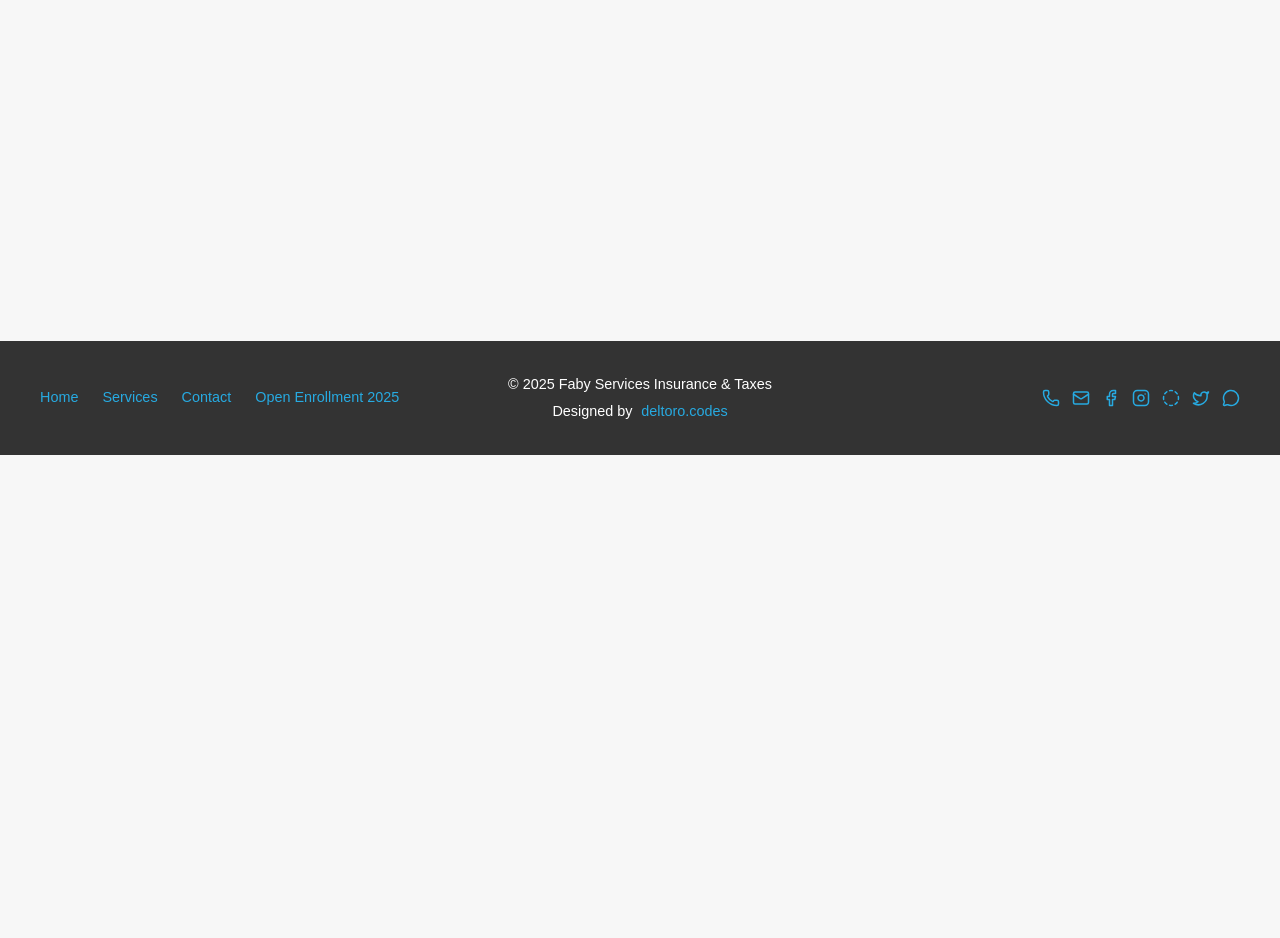
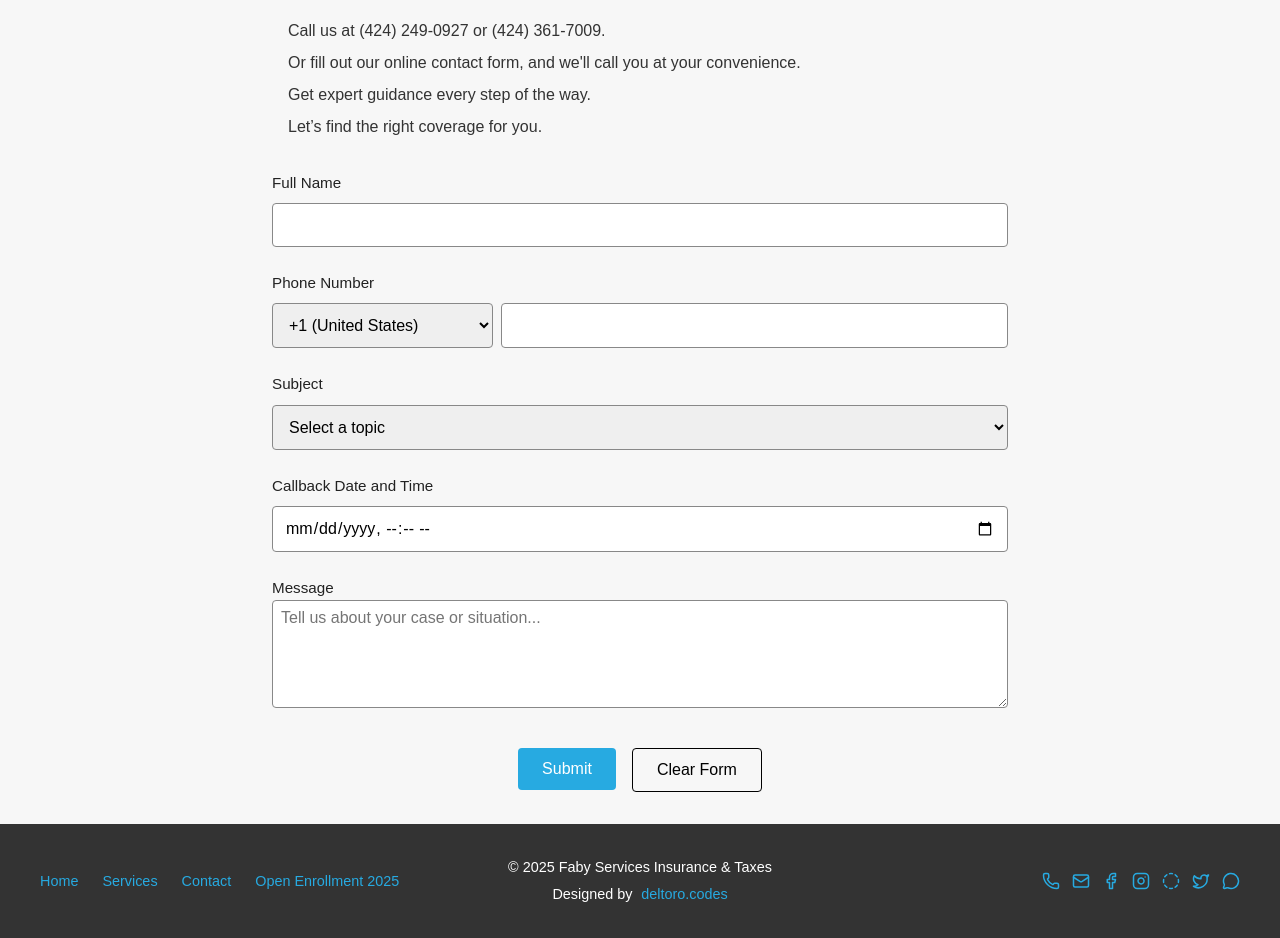
Before and after one commit to antonioedeltoro/faby-services, a React (Vite) app in the folder client/: page /open-enrollment in a window 1280 px wide. Shown: the part 345-1283 px from the top of the page. Before the commit the page ends 800 px from the top, so only its background shows below. Built offline with nearby package versions, Linux system fonts and the light colour scheme.

Commit message:
Finish contact form. Fix buttons.

```diff
--- a/client/src/pages/OpenEnrollment.jsx
+++ b/client/src/pages/OpenEnrollment.jsx
@@ -1,7 +1,147 @@
+import '../styles/OpenEnrollment.css';
+import { Helmet } from 'react-helmet';
+import { useState } from 'react';
+
 export default function OpenEnrollment() {
+  const currentYear = new Date().getFullYear();
+
+  const initialFormState = {
+    name: '',
+    phone: '',
+    countryCode: '+1',
+    subject: '',
+    callAt: '',
+    message: ''
+  };
+
+  const [formData, setFormData] = useState(initialFormState);
+
+  const handleChange = (e) => {
+    const { name, value } = e.target;
+    setFormData(prev => ({ ...prev, [name]: value }));
+  };
+
+  const handleSubmit = (e) => {
+    e.preventDefault();
+
+    const { name, phone, countryCode, subject, callAt, message } = formData;
+
+    const email = 'fabymultiservicios@gmail.com';
+    const mailSubject = encodeURIComponent(`Open Enrollment Inquiry: ${subject}`);
+    const mailBody = encodeURIComponent(
+      `New Open Enrollment Submission:\n\n` +
+      `Name: ${name}\n` +
+      `Phone: ${countryCode} ${phone}\n` +
+      `Subject: ${subject}\n` +
+      `Call At: ${callAt}\n\n` +
+      `Message:\n${message}`
+    );
+
+    window.location.href = `mailto:${email}?subject=${mailSubject}&body=${mailBody}`;
+  };
+
+  const handleReset = () => {
+    setFormData(initialFormState);
+  };
+
   return (
-    <div>
-      <h1>Open Enrollment {new Date().getFullYear()}</h1>
+    <div className="page-container open-enrollment-page">
+      <Helmet>
+        <title>{`Open Enrollment ${currentYear} | Faby Services Insurance & Taxes`}</title>
+      </Helmet>
+
+      <section className="open-enrollment-section">
+        <div className="enrollment-content">
+          <h1 className="heading-xl blue">{`Open Enrollment ${currentYear}`}</h1>
+          <p className="paragraph">Enroll With Confidence</p>
+          <p className="paragraph">
+            {`Open Enrollment ${currentYear} is here. We’ll help you select from the best health insurance plans on the market.`}
+          </p>
+          <p className="paragraph">Ready to enroll?</p>
+
+          <ul className="enrollment-list">
+            <li>Call us at (424) 249-0927 or (424) 361-7009.</li>
+            <li>Or fill out our online contact form, and we'll call you at your convenience.</li>
+            <li>Get expert guidance every step of the way.</li>
+            <li>Let’s find the right coverage for you.</li>
+          </ul>
+
+          <form className="enrollment-form" onSubmit={handleSubmit}>
+            <label>
+              Full Name
+              <input type="text" name="name" value={formData.name} onChange={handleChange} required />
+            </label>
+
+            <label>
+              Phone Number
+              <div className="phone-field">
+                <select name="countryCode" value={formData.countryCode} onChange={handleChange}>
+                  <option value="+54">+54 (Argentina)</option>
+                  <option value="+591">+591 (Bolivia)</option>
+                  <option value="+56">+56 (Chile)</option>
+                  <option value="+57">+57 (Colombia)</option>
+                  <option value="+506">+506 (Costa Rica)</option>
+                  <option value="+53">+53 (Cuba)</option>
+                  <option value="+593">+593 (Ecuador)</option>
+                  <option value="+503">+503 (El Salvador)</option>
+                  <option value="+34">+34 (Spain)</option>
+                  <option value="+502">+502 (Guatemala)</option>
+                  <option value="+504">+504 (Honduras)</option>
+                  <option value="+52">+52 (Mexico)</option>
+                  <option value="+505">+505 (Nicaragua)</option>
+                  <option value="+507">+507 (Panama)</option>
+                  <option value="+595">+595 (Paraguay)</option>
+                  <option value="+51">+51 (Peru)</option>
+                  <option value="+1">+1 (United States)</option>
+                  <option value="+598">+598 (Uruguay)</option>
+                  <option value="+58">+58 (Venezuela)</option>
+                </select>
+                <input
+                  type="tel"
+                  name="phone"
+                  value={formData.phone}
+                  onChange={handleChange}
+                  required
+                />
+              </div>
+            </label>
+
+            <label>
+              Subject
+              <select name="subject" value={formData.subject} onChange={handleChange} required>
+                <option value="">Select a topic</option>
+                <option value="Bookkeeping">Bookkeeping</option>
+                <option value="Training Courses">Training Courses</option>
+                <option value="Taxes">Taxes</option>
+                <option value="Business Consulting Services">Business Consulting Services</option>
+                <option value="Covered California">Covered California</option>
+                <option value="Medicare">Medicare</option>
+              </select>
+            </label>
+
+            <label>
+              Callback Date and Time
+              <input type="datetime-local" name="callAt" value={formData.callAt} onChange={handleChange} />
+            </label>
+
+            <label>
+              Message
+              <textarea
+                name="message"
+                value={formData.message}
+                onChange={handleChange}
+                rows={5}
+                placeholder="Tell us about your case or situation..."
+              />
+            </label>
+
+            <div className="enrollment-buttons">
+              <button type="submit" className="button">Submit</button>
+              <button type="button" className="button button--outline" onClick={handleReset}>Clear Form</button>
+            </div>
+          </form>
+        </div>
+      </section>
     </div>
   );
 }
--- a/client/src/styles/OpenEnrollment.css
+++ b/client/src/styles/OpenEnrollment.css
@@ -0,0 +1,137 @@
+/* ===========================
+   OPEN ENROLLMENT PAGE STYLES
+=========================== */
+
+.open-enrollment-page {
+  display: flex;
+  flex-direction: column;
+  gap: 0;
+}
+
+.open-enrollment-section {
+  width: 100%;
+  background-color: transparent;
+  padding: 2rem 0;
+}
+
+.enrollment-content {
+  max-width: 800px;
+  margin: 0 auto;
+  padding: 0 2rem;
+}
+
+.heading-xl {
+  font-size: 2.25rem;
+  margin-bottom: 1rem;
+}
+
+.heading-xl.blue {
+  color: var(--color-accent, #004d40);
+}
+
+.paragraph {
+  font-size: 1rem;
+  color: #333;
+  margin-bottom: 1rem;
+  line-height: 1.6;
+}
+
+.enrollment-list {
+  margin-bottom: 2rem;
+  padding-left: 1rem;
+  color: #333;
+}
+
+.enrollment-list li {
+  margin-bottom: 0.5rem;
+  line-height: 1.5;
+}
+
+/* === FORM === */
+.enrollment-form {
+  display: flex;
+  flex-direction: column;
+  gap: 1.5rem;
+}
+
+.enrollment-form label {
+  display: flex;
+  flex-direction: column;
+  font-weight: 500;
+  font-size: 0.95rem;
+  color: #222;
+}
+
+.enrollment-form input,
+.enrollment-form select {
+  margin-top: 0.5rem;
+  padding: 0.75rem;
+  font-size: 1rem;
+  border: 1px solid var(--color-gray, #ccc);
+  border-radius: 4px;
+}
+
+.phone-field {
+  display: flex;
+  gap: 0.5rem;
+}
+
+.phone-field select {
+  width: 30%;
+}
+
+.phone-field input {
+  flex: 1;
+}
+
+.button {
+  background-color: var(--color-accent, #004d40);
+  color: #fff;
+  border: none;
+  padding: 0.75rem 1.5rem;
+  font-size: 1rem;
+  border-radius: 4px;
+  cursor: pointer;
+  align-self: start;
+}
+
+.button:hover {
+  background-color: var(--color-primary-dark);
+}
+
+.enrollment-buttons {
+  display: flex;
+  justify-content: center;
+  gap: 1rem;
+  margin-top: 1rem;
+}
+
+.button--outline {
+  background-color: transparent;
+  color: #000;
+  border: 1.5px solid #000;
+}
+
+.button--outline:hover {
+  background-color: #000;
+  color: #fff;
+}
+
+/* Responsive */
+@media (max-width: 768px) {
+  .section-content {
+    padding: 0 1.5rem;
+  }
+
+  .heading-xl {
+    font-size: 1.75rem;
+  }
+
+  .phone-field {
+    flex-direction: column;
+  }
+
+  .phone-field select {
+    width: 100%;
+  }
+}
```
